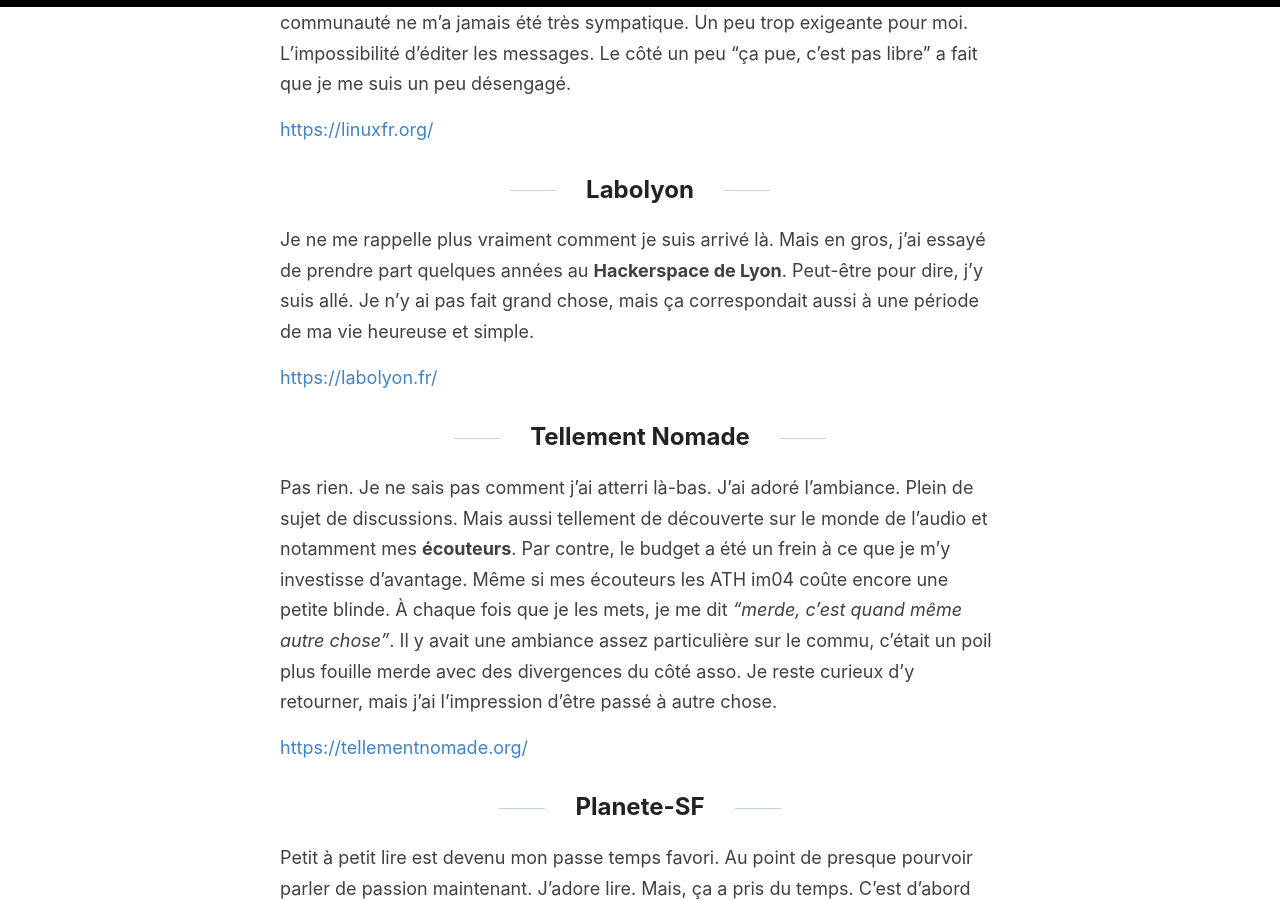
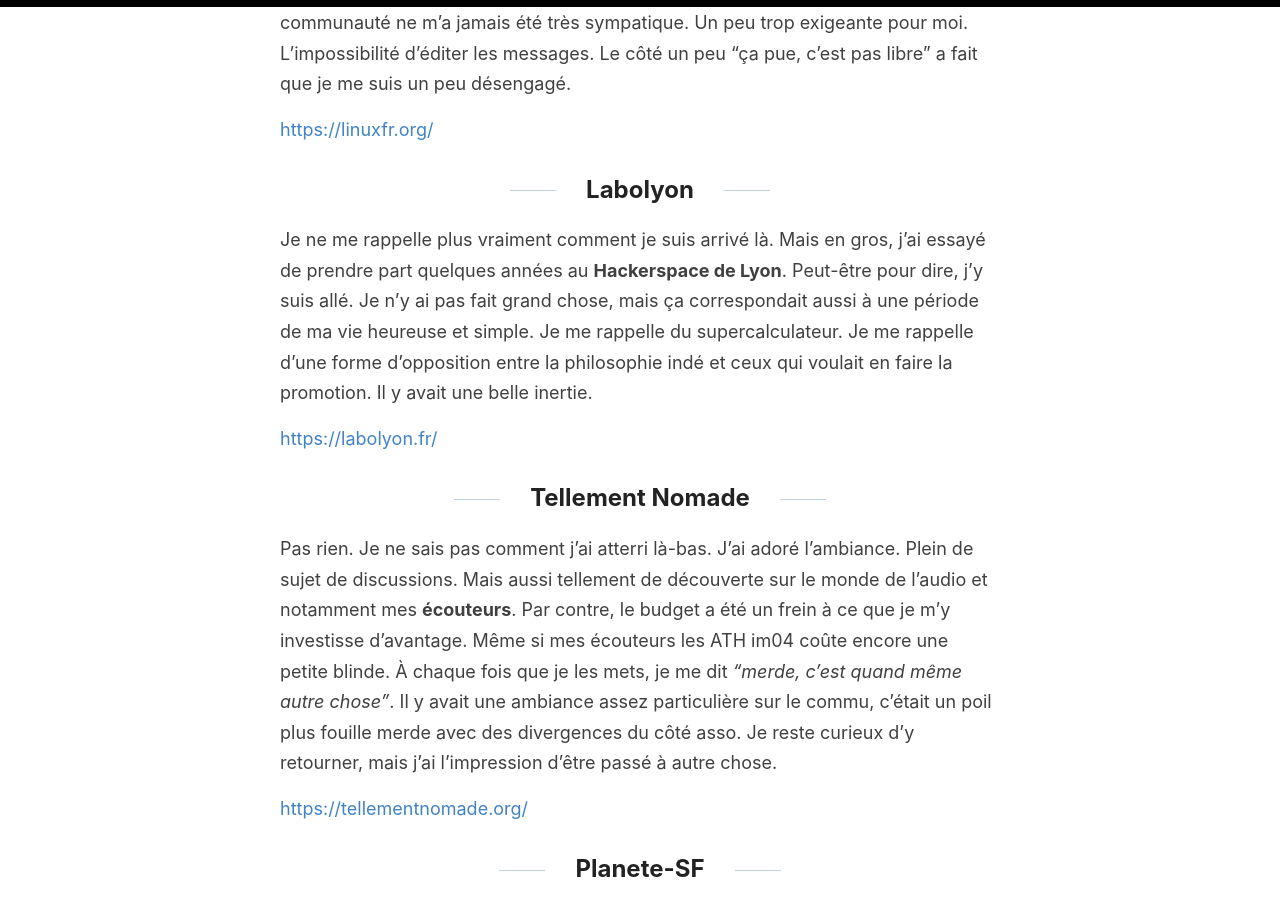
Before and after one commit to homeostasie/bouquins, a Jekyll site: the page built from _posts/2022-01-20-communautes.md, in a window 1280 px wide and 900 px high, scrolled down 3325 px. Built offline with Jekyll 4.4.1, drawn with Linux system fonts in a browser that asks for light colours; comment, search, counter and statistics services are not loaded.

Commit message:
maj pour le lol

```diff
--- a/_posts/2022-01-20-communautes.md
+++ b/_posts/2022-01-20-communautes.md
@@ -65,7 +65,7 @@ Un peu en lien, mais j'ai vraiment eu ma période Linux et notamment LinuxFr. J'
 
 ## Labolyon
 
-Je ne me rappelle plus vraiment comment je suis arrivé là. Mais en gros, j'ai essayé de prendre part quelques années au **Hackerspace de Lyon**. Peut-être pour dire, j'y suis allé. Je n'y ai pas fait grand chose, mais ça correspondait aussi à une période de ma vie heureuse et simple.
+Je ne me rappelle plus vraiment comment je suis arrivé là. Mais en gros, j'ai essayé de prendre part quelques années au **Hackerspace de Lyon**. Peut-être pour dire, j'y suis allé. Je n'y ai pas fait grand chose, mais ça correspondait aussi à une période de ma vie heureuse et simple. Je me rappelle du supercalculateur. Je me rappelle d'une forme d'opposition entre la philosophie indé et ceux qui voulait en faire la promotion. Il y avait une belle inertie.
 
 [https://labolyon.fr/](https://labolyon.fr/)
 
```
